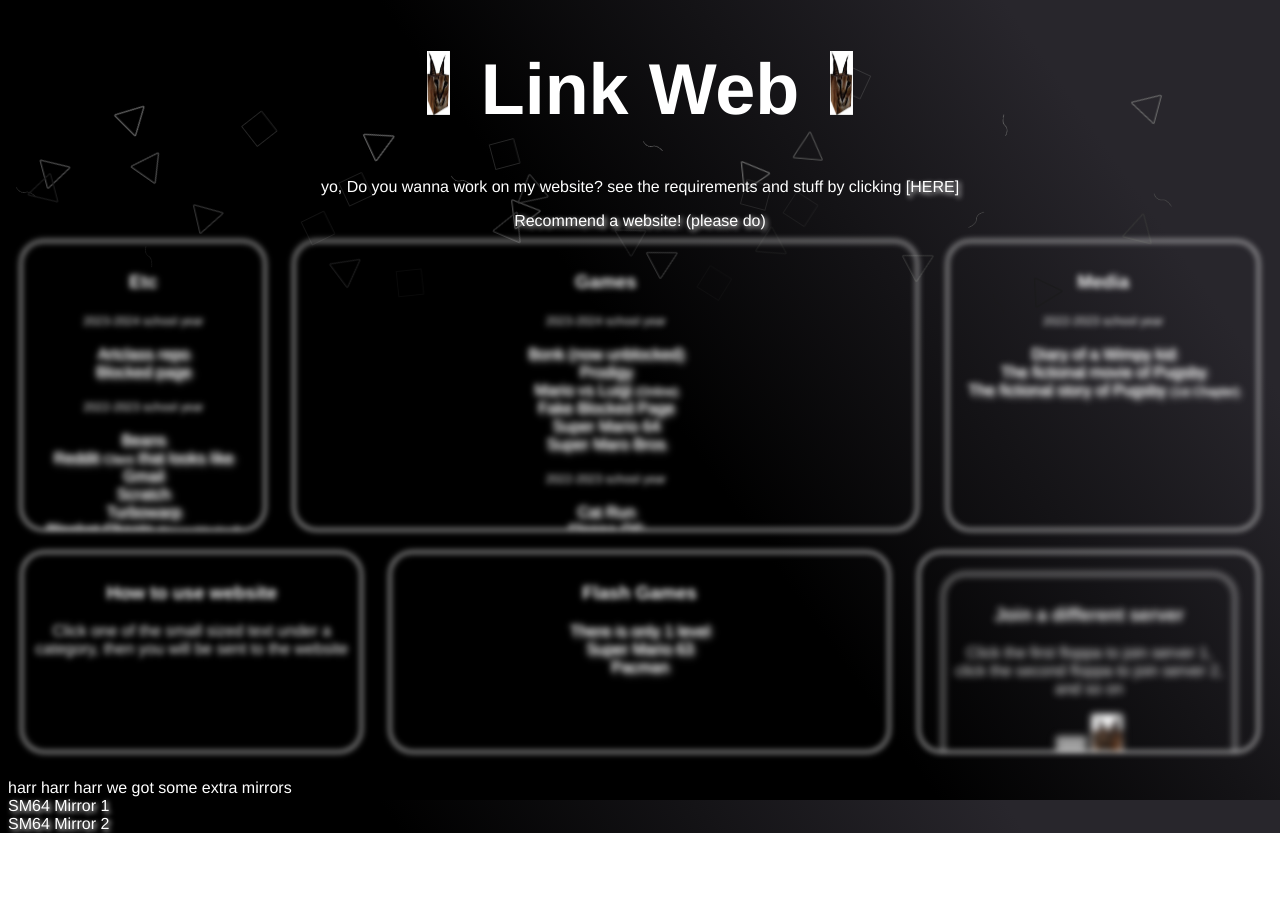
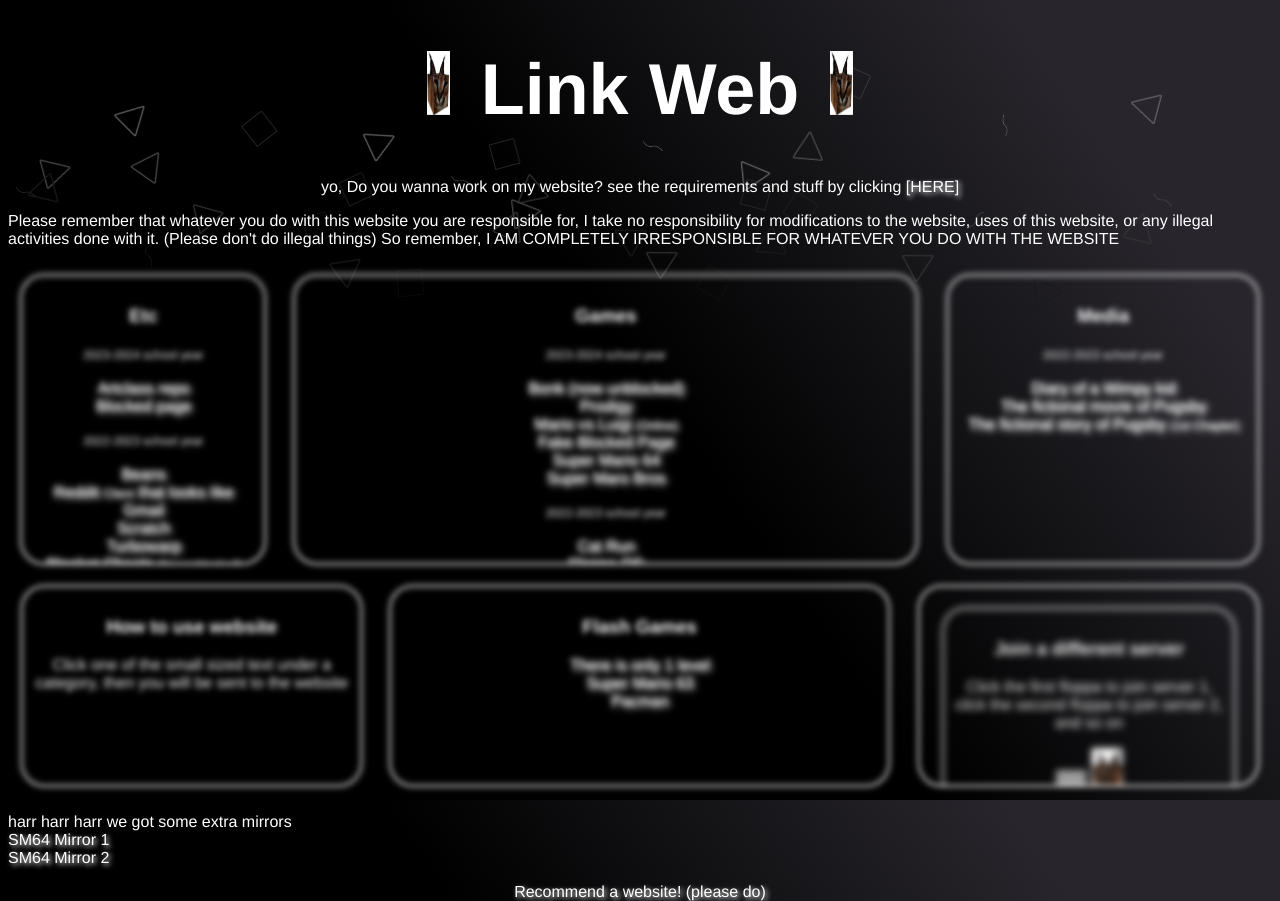
Before and after one commit to Pugsby-Puggerson/StuffForMyClassmates, a plain HTML site: page mainCSSfill.html in a window 1280 px wide. Before the commit the page ends 833 px from the top, so only its background shows below. Drawn offline with Linux system fonts and the light colour scheme; grey boxes are pictures that could not be loaded; a script that the page names is missing.

Commit message:
Update mainCSSfill.html

```diff
--- a/mainCSSfill.html
+++ b/mainCSSfill.html
@@ -14,7 +14,7 @@
 margin: 0;
 margin-top: 0;
 margin-bottom: 0"><h1><img id="titleflopc" width ="45px" src="flopa.jpeg"> Link Web <img id="titleflop" width="45px" src="flopa.jpeg"></h1></center>	<center><p>yo, Do you wanna work on my website? see the requirements and stuff by clicking <a href="for devs.html">[HERE]</a></p></center>
-    <center><a href="https://forms.gle/cfoUX9cVMb86nMp16">Recommend a website! (please do)</a></center>
+    <p>Please remember that whatever you do with this website you are responsible for, I take no responsibility for modifications to the website, uses of this website, or any illegal activities done with it. (Please don't do illegal things) So remember, I AM COMPLETELY IRRESPONSIBLE FOR WHATEVER YOU DO WITH THE WEBSITE</p>
 	<center><div id="main">
 <div>
 <h3>Etc</h3>
@@ -128,6 +128,6 @@ margin-bottom: 0"><h1><img id="titleflopc" width ="45px" src="flopa.jpeg"> Link
 <img class="bglayer" width="30px" src="triangle.png" style="filter: invert(10%);position:absolute;top: 247px;right: 17%;rotate: 87deg;">
 
 <p>harr harr harr we got some extra mirrors<br><a href="https://sevenworksdev.github.io/SM64-JS">SM64 Mirror 1</a><br><a href="https://sm64--js.glitch.me">SM64 Mirror 2</a></p>
-
+<center><a href="https://forms.gle/cfoUX9cVMb86nMp16">Recommend a website! (please do)</a></center>
 </body>
 </html>
```
